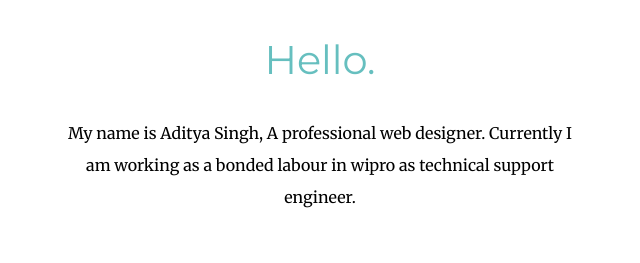
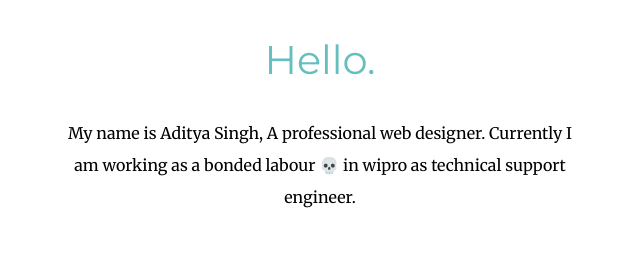
Before and after one commit to adityasingh9170843/proCv, a plain HTML site: page index.html in a window 1280 px wide. Shown: the part 1047-1310 px from the top of the page, 320-960 px from the left. Drawn offline with Linux system fonts and the light colour scheme.

Commit message:
Update index.html

```diff
--- a/index.html
+++ b/index.html
@@ -26,7 +26,7 @@
         <div class="profile">
           <img class="profile-pic" src="images/profile.png" alt="profile-img">
           <h2>Hello.</h2>
-          <p class="intro">My name is Aditya Singh, A professional web designer. Currently I am working as a bonded labour in wipro as technical support engineer.</p>
+          <p class="intro">My name is Aditya Singh, A professional web designer. Currently I am working as a bonded labour 💀 in wipro as technical support engineer.</p>
         </div>
         <hr>
         <div class="skills">
```
